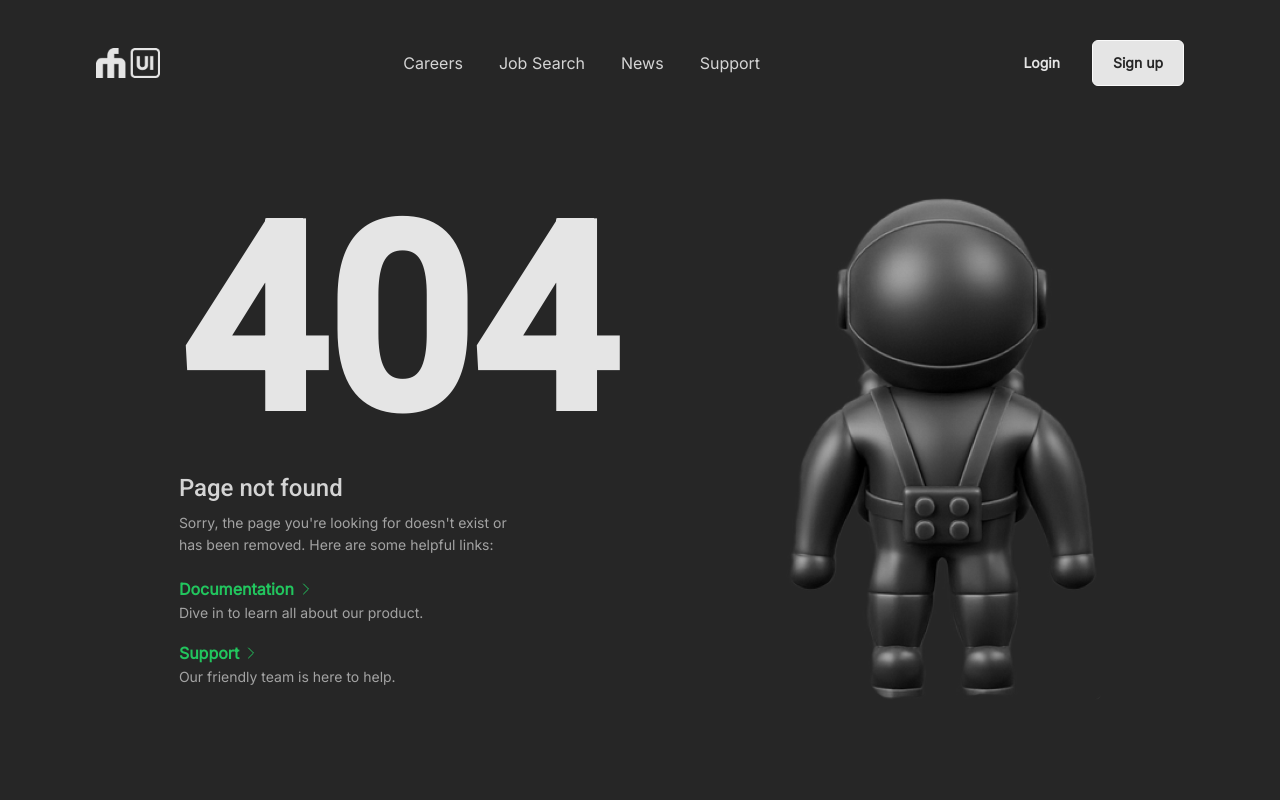
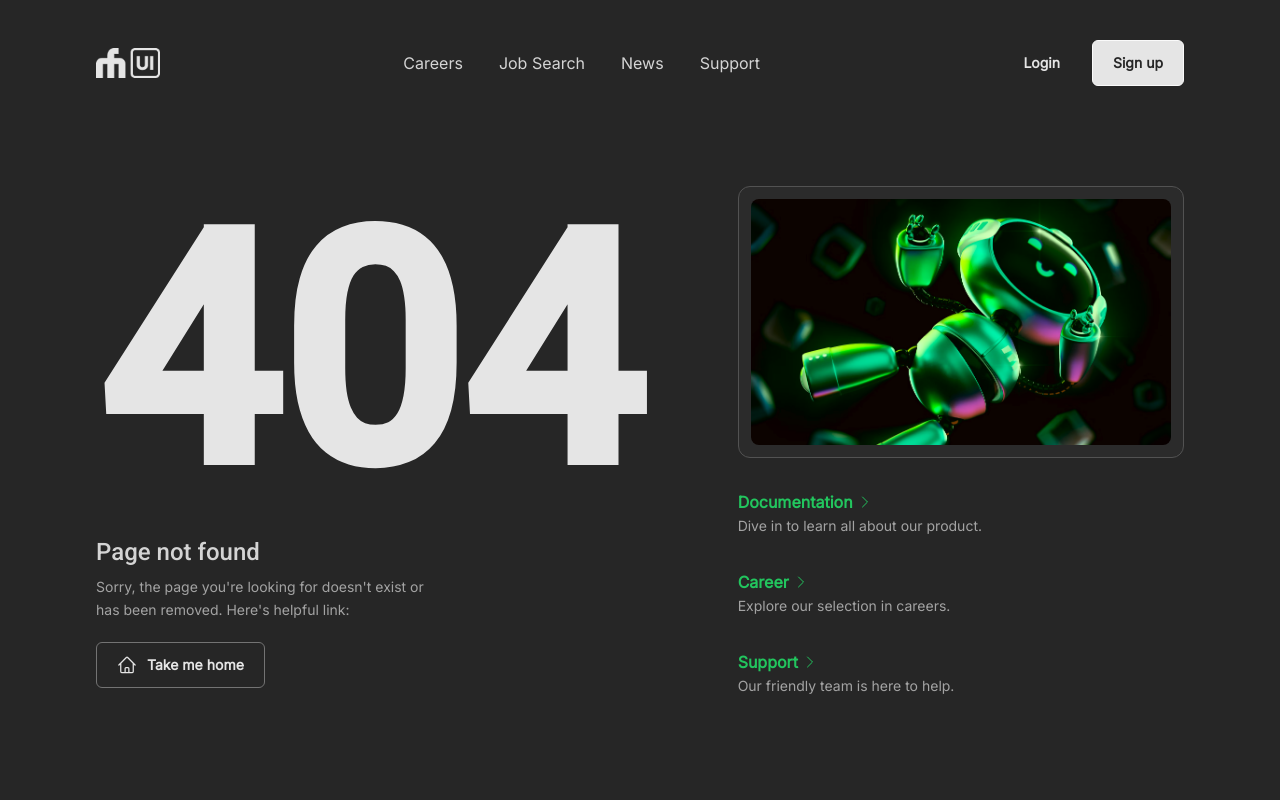
Before and after one commit to fwedwicc/FM-DailyUI, a React (Vite) app: page /day08 in a window 1280 px wide. Shown: the top 800 px of the page. Built offline with nearby package versions, Linux system fonts and the light colour scheme; what @codaworks/react-glow would draw is missing.

Commit message:
Finalized the layout for day08 challenge

```diff
--- a/src/assets/day08/index.js
+++ b/src/assets/day08/index.js
@@ -1,5 +1,5 @@
-import astronautClay from './astronaut-illustration.png'
+import bot404 from './bot-404-illustration.png'
 
 export {
-  astronautClay
+  bot404
 }
--- a/src/pages/Day08.jsx
+++ b/src/pages/Day08.jsx
@@ -1,7 +1,7 @@
 import React, { useState } from 'react'
 import { fmUILogo } from '../assets'
-import { astronautClay } from '../assets/day08'
-import { InputField, Checkbox, Button } from '../components'
+import { bot404 } from '../assets/day08'
+import { Button } from '../components'
 import useLenisScroll from '../hooks/useLenisScroll'
 import useScrollToTop from '../hooks/useScrollToTop';
 import { motion } from 'framer-motion'
@@ -43,6 +43,10 @@ const Day08 = () => {
     {
       "label": "Documentation",
       "desc": "Dive in to learn all about our product."
+    },
+    {
+      "label": "Career",
+      "desc": "Explore our selection in careers."
     },
     {
       "label": "Support",
@@ -120,7 +124,7 @@ const Day08 = () => {
             </button>
             {/* Mobile Dropdown Menu */}
             {isOpen && (
-              <div className='absolute top-full right-12 -mt-8 w-48 bg-neutral-800 border border-neutral-700 rounded-lg shadow-lg md:hidden'>
+              <div className='absolute top-full right-12 mt-4 w-48 bg-neutral-800 border border-neutral-700 rounded-lg shadow-lg md:hidden'>
                 <ul className='text-neutral-300 text-center'>
                   {['Careers', 'Job Search', 'News', 'Support'].map((link, index) => (
                     <li key={index}><a href="#" className={`${index === 0 ? 'rounded-t-lg' : 'rounded-none'} block px-4 py-2 hover:bg-neutral-700 transition duration-300 ease-in-out`}>{link}</a></li>
@@ -151,9 +155,9 @@ const Day08 = () => {
             </div>
           </nav>
           {/* Title and Description */}
-          <div className='lg:h-[89vh] h-auto lg:px-24 px-12 py-16 flex flex-wrap-reverse justify-around items-center'>
-            <div className='space-y-5'>
-              <h1 className="md:text-[16rem] text-[8rem] leading-none font-bold text-neutral-200">
+          <div className='lg:h-[89vh] h-auto lg:px-24 px-12 py-16 flex flex-wrap lg:flex-nowrap justify-center md:gap-24 gap-12 items-center'>
+            <div className='space-y-5 lg:text-left text-center flex flex-col lg:items-start items-center'>
+              <h1 className="lg:text-[20rem] md:text-[16rem] text-[14rem] leading-none font-bold text-neutral-200">
                 404
               </h1>
               <div className='space-y-2'>
@@ -162,10 +166,23 @@ const Day08 = () => {
                 </h1>
                 <p className="leading-relaxed text-neutral-400 text-sm">
                   Sorry, the page you're looking for doesn't exist or <br />
-                  has been removed. Here are some helpful links:
+                  has been removed. Here's helpful link:
                 </p>
               </div>
-              <div className='space-y-4'>
+              <Button
+                styles={'flex items-center gap-2.5 text-neutral-200 bg-transparent hover:bg-neutral-700 border-neutral-500 focus:ring-neutral-200/60'}
+                label={'Take me home'}
+              >
+                <svg xmlns="http://www.w3.org/2000/svg" fill="none" viewBox="0 0 24 24" strokeWidth={1.5} stroke="currentColor" className="size-5">
+                  <path strokeLinecap="round" strokeLinejoin="round" d="m2.25 12 8.954-8.955c.44-.439 1.152-.439 1.591 0L21.75 12M4.5 9.75v10.125c0 .621.504 1.125 1.125 1.125H9.75v-4.875c0-.621.504-1.125 1.125-1.125h2.25c.621 0 1.125.504 1.125 1.125V21h4.125c.621 0 1.125-.504 1.125-1.125V9.75M8.25 21h8.25" />
+                </svg>
+              </Button>
+            </div>
+            <div className='w-full max-w-lg space-y-8'>
+              <div className='w-full h-[17rem] border border-neutral-600 bg-neutral-700/20 p-3 rounded-xl'>
+                <img src={bot404} alt="Bot 404 Illustration" className='object-cover w-full h-full rounded-lg' />
+              </div>
+              <div className='space-y-8'>
                 {heroLink.map((link, index) => (
                   <div className='space-y-[1px]' key={index}>
                     <a href="#" className='flex items-center gap-1 text-green-500 font-semibold'>
@@ -180,9 +197,6 @@ const Day08 = () => {
                   </div>
                 ))}
               </div>
-            </div>
-            <div className=''>
-              <img src={astronautClay} alt="Astronaut clay" className='w-[20rem] h-auto grayscale' />
             </div>
           </div>
         </div>
```
Also changed, not shown: src/assets/day08/astronaut-illustration.png (deleted), src/assets/day08/bot-404-illustration.png (added).
